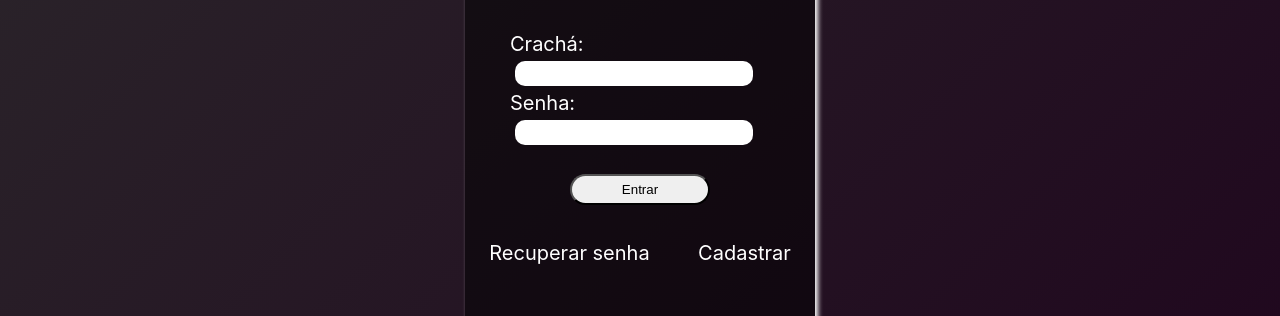
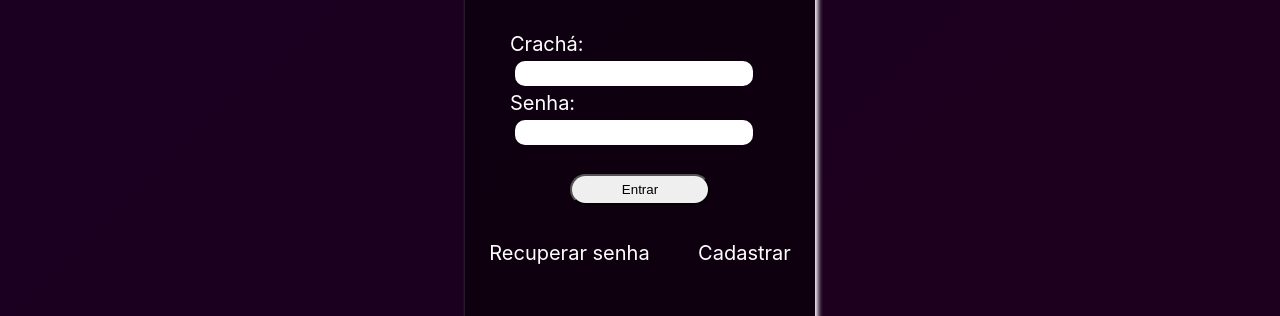
Before and after one commit to Igaro-Franklin/tela-de-login, a plain HTML site: page index.html in a window 1280 px wide. Shown: the part 163-479 px from the top of the page. Drawn offline with nearby package versions, Linux system fonts and the light colour scheme.

Commit message:
Atualizando cor do background do cinza para o roxo escuro

```diff
--- a/css/style.css
+++ b/css/style.css
@@ -9,7 +9,7 @@ body {
     margin: auto;
     font-family: -apple-system, BlinkMacSystemFont, sans-serif;
     overflow: auto;
-    background: linear-gradient(315deg, rgb(29, 0, 27) 3%, rgb(46, 46, 46) 38%, rgb(0, 0, 0) 68%, rgb(0, 1, 37) 98%);
+    background: linear-gradient(315deg, rgb(29, 0, 27) 3%, rgb(27, 0, 36) 38%, rgb(0, 0, 0) 68%, rgb(0, 1, 37) 98%);
     animation: gradient 15s ease infinite;
     background-size: 400% 400%;
     background-attachment: fixed;
```
